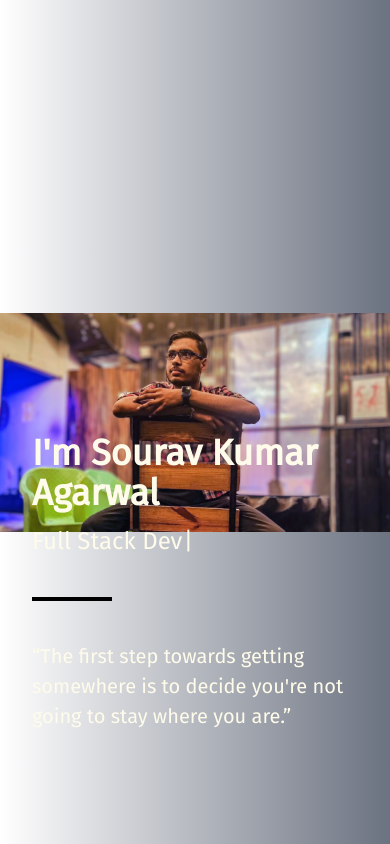
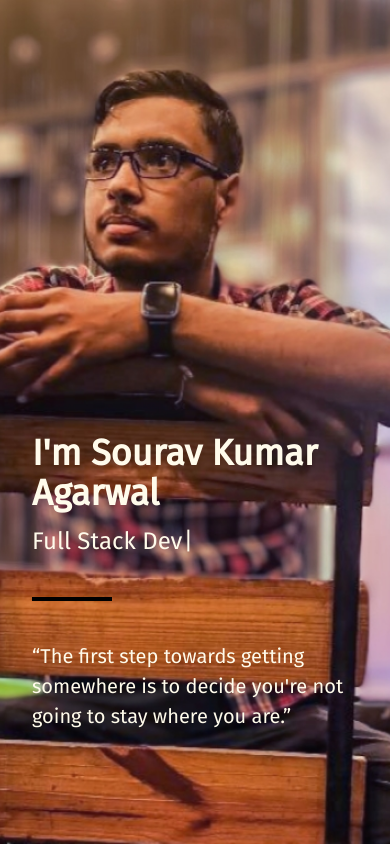
Before and after one commit to SouravKAgarwal/sourav-kr-agarwal, a Next.js app: page /components/Hero in a window 390 px wide. Built offline with nearby package versions, Linux system fonts and the light colour scheme.

Commit message:
ui changes #3

```diff
--- a/pages/components/Hero.js
+++ b/pages/components/Hero.js
@@ -3,7 +3,7 @@ import Typewriter from "typewriter-effect";
 
 const Hero = () => {
   return (
-    <div className='bg-[url("/sourav.jpg")] bg-contain md:bg-cover h-screen w-[76] bg-center bg-no-repeat flex items-center'>
+    <div className='bg-[url("/sourav.jpg")] bg-cover md:bg-cover h-screen w-[76] bg-center bg-no-repeat flex items-center'>
       <div className="container mx-auto px-4">
         <div className="max-w-[500px] text-white flex flex-col gap-[40px]">
           <div className="mt-80 ml-4 md:mt-auto">
```
